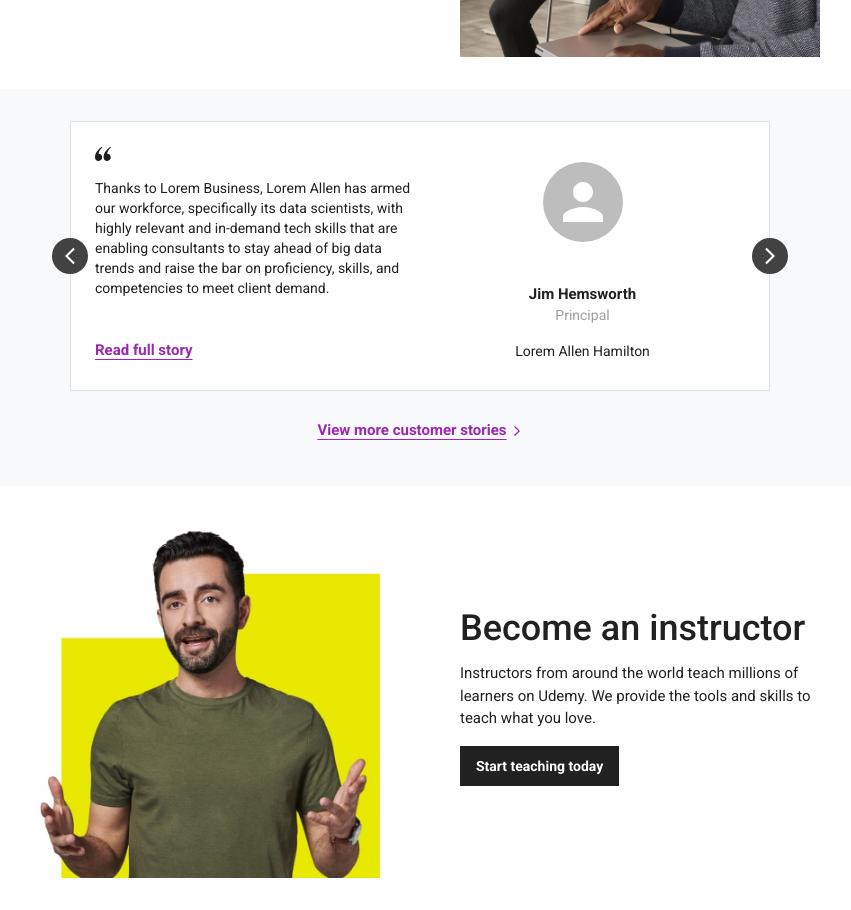
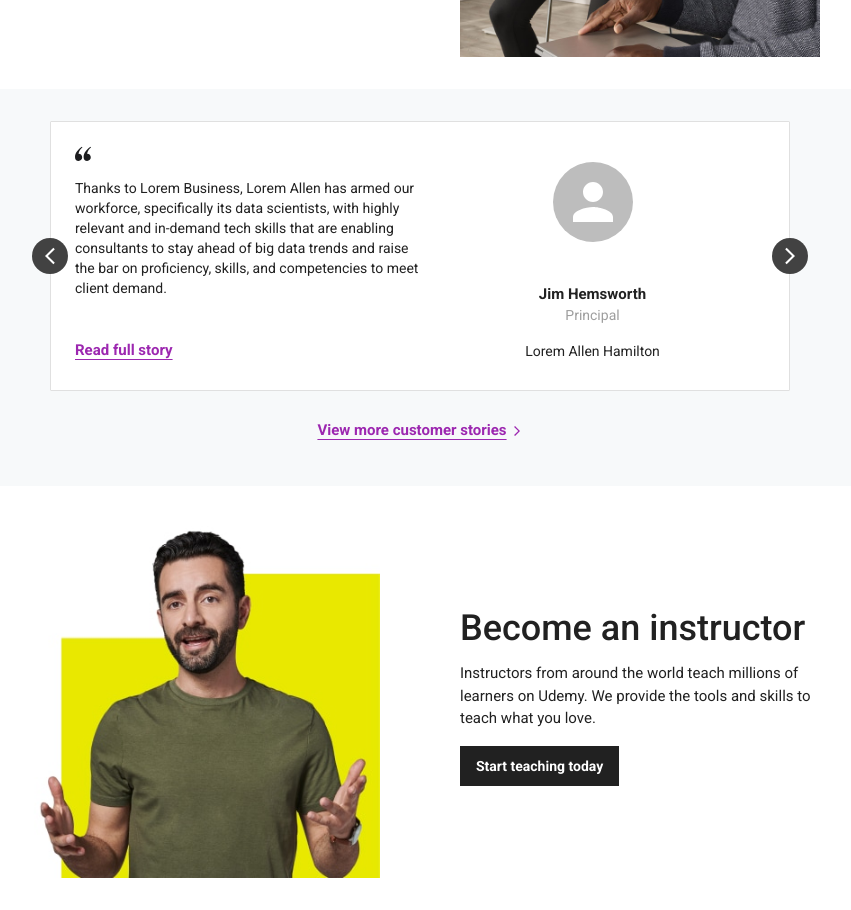
Before and after one commit to tuheli/video-course-platform, a React (Vite) app: page / in a window 1280 px wide. Shown: the part 3720-4630 px from the top of the page, without its empty margins (220-1071 px from the left). Built offline with nearby package versions, Linux system fonts and the light colour scheme.

Commit message:
Updated size for consistency

```diff
--- a/src/components/customer-stories/CustomerStories.tsx
+++ b/src/components/customer-stories/CustomerStories.tsx
@@ -20,7 +20,7 @@ export const CustomerStories = () => {
       >
         <Box
           sx={{
-            maxWidth: 700,
+            maxWidth: 740,
             position: 'relative',
             margin: 'auto',
           }}
```
